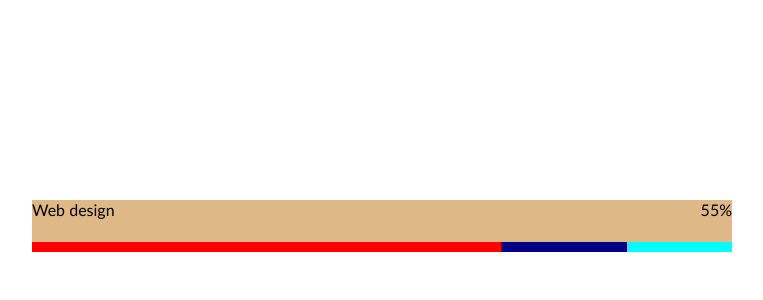
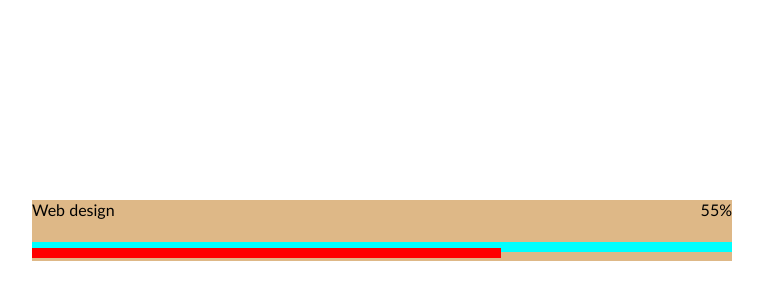
Before and after one commit to Aliux02/das-experiment, a plain HTML site: page index.html in a window 1280 px wide. Shown: the part 90-390 px from the top of the page, without its empty margins (258-1021 px from the left). Drawn offline with Linux system fonts and the light colour scheme.

Commit message:
inline-block uzdetas

```diff
--- a/main.css
+++ b/main.css
@@ -25,16 +25,18 @@ body * {
         float: right;
     }
 .baras {
+    display: inline-block;
     width: 100%;
     background-color: cyan;
     height: 10px;
     }
     .baras > .baro-reiksme {
+        display: inline-block;
         width: 55%;
         height: 100%;
-        background-color: darkblue;
-    }
+        }
         .baras > .baro-reiksme > .loader{
+            display: inline-block;
             width: 100%;
             height: 100%;
             background-color: red;
```
Also changed, not shown: index.html (+2 -2 lines).
